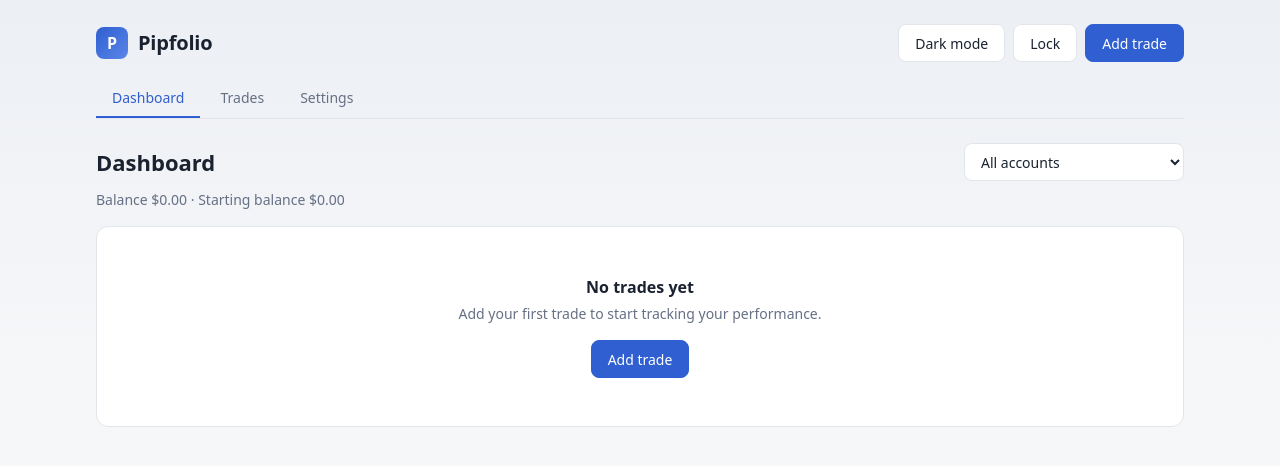
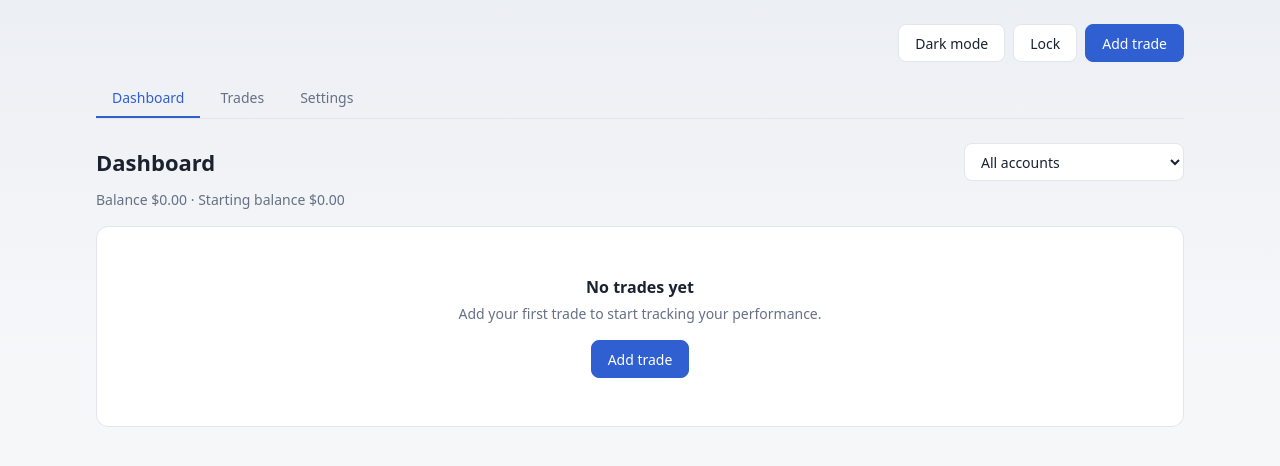
Before and after one commit to AhndreWalters/Pipfolio, a plain HTML site: page index.html in a window 1280 px wide. Both pictures are taken after typing "Sample123", "Sample123" into the empty fields and a click on the button "Create password". Drawn offline with Linux system fonts and the light colour scheme.

Commit message:
Update index.html

```diff
--- a/index.html
+++ b/index.html
@@ -13,7 +13,7 @@ body{font:14px/1.5 system-ui,-apple-system,"Segoe UI",Roboto,sans-serif;color:va
 h1{font-size:22px;line-height:28px;font-weight:650}h2{font-size:16px;line-height:24px;font-weight:600}
 .wrap{max-width:1120px;margin:0 auto;padding:24px 16px 48px}
 .top{display:flex;align-items:center;justify-content:space-between;gap:16px;margin-bottom:16px}
-.brand{display:flex;align-items:center;gap:10px;font-size:20px;font-weight:700;letter-spacing:-.2px}
+.brand{display:flex;align-items:center;font-family:"Space Grotesk", sans-serif;font-size:26px;font-weight:900;letter-spacing:-1px;color:var(--tx);}
 .logo{width:32px;height:32px;border-radius:8px;background:linear-gradient(135deg,var(--ac),#5b86e8);color:var(--acx);display:grid;place-items:center;font-size:16px;font-weight:700}
 .acts,.row{display:flex;gap:8px;flex-wrap:wrap;align-items:center}
 .tabs{display:flex;gap:4px;border-bottom:1px solid var(--bd);margin-bottom:24px}
@@ -169,7 +169,7 @@ const confirmDel=(t,m,label)=>ask(t,m,[{label:'Cancel',val:false},{label,cls:'da
 /* ---------- lock screen ---------- */
 function lockScreen(note){
  const a=getAuth(),setup=!a;
- app.innerHTML=`<div class="lock"><div class="card"><div class="brand"><span class="logo">P</span>Pipfolio</div><p class="mp">${setup?'Create a password to protect your journal. It is stored only in this browser.':'Enter your password to open your journal.'}</p>${note?`<p class="pos" style="margin-top:8px">${note}</p>`:''}
+ app.innerHTML=`<div class="lock"><div class="card"><div class="brand">Pipfolio</div><p class="mp">${setup?'Create a password to protect your journal. It is stored only in this browser.':'Enter your password to open your journal.'}</p>${note?`<p class="pos" style="margin-top:8px">${note}</p>`:''}
  <form id="lf" novalidate><label class="f"><span>${setup?'New password':'Password'}</span><input type="password" name="pw" autocomplete="${setup?'new-password':'current-password'}" autofocus></label>
  ${setup?'<label class="f"><span>Confirm password</span><input type="password" name="pw2" autocomplete="new-password"><small class="hint">At least 8 characters. There is no recovery if you forget it, so keep an exported backup.</small></label>':''}
  <small class="err" id="lerr"></small><button class="btn primary block" id="lb">${setup?'Create password':'Unlock'}</button></form>
@@ -186,7 +186,7 @@ function lockScreen(note){
 /* ---------- shell & views ---------- */
 function render(){
  const v=S.view;
- app.innerHTML=`<div class="wrap"><div class="top"><div class="brand"><span class="logo">P</span>Pipfolio</div><div class="acts"><button class="btn" data-act="theme">${document.documentElement.dataset.theme==='dark'?'Light mode':'Dark mode'}</button><button class="btn" data-act="lock">Lock</button><button class="btn primary" data-act="add">Add trade</button></div></div>
+ app.innerHTML=`<div class="wrap"><div class="top"><div class="brand"></div><div class="acts"><button class="btn" data-act="theme">${document.documentElement.dataset.theme==='dark'?'Light mode':'Dark mode'}</button><button class="btn" data-act="lock">Lock</button><button class="btn primary" data-act="add">Add trade</button></div></div>
  <nav class="tabs">${[['dashboard','Dashboard'],['trades','Trades'],['settings','Settings']].map(([k,l])=>`<button class="tab ${v===k?'on':''}" data-act="view" data-v="${k}">${l}</button>`).join('')}</nav>
  <main>${v==='dashboard'?dashboard():v==='trades'?tradesView():settingsView()}</main></div>`;
  if(v==='dashboard'&&S.trades.length)drawCharts()}
@@ -396,7 +396,7 @@ document.addEventListener('input',e=>{const i=e.target.id;if(i==='q'||i==='res'|
 $('#file').onchange=async e=>{const f=e.target.files[0];e.target.value='';await importFile(f)};
 
 /* ---------- start ---------- */
-if(!ls.set('pipfolio:probe','1'))app.innerHTML='<div class="lock"><div class="card"><div class="brand"><span class="logo">P</span>Pipfolio</div><p class="neg" style="margin-top:16px">Browser storage is blocked. Enable cookies / site data for this page (and leave private mode) so the journal can be saved.</p></div></div>';
+if(!ls.set('pipfolio:probe','1'))app.innerHTML='<div class="lock"><div class="card"><div class="brand">Pipfolio</div><p class="neg" style="margin-top:16px">Browser storage is blocked. Enable cookies / site data for this page (and leave private mode) so the journal can be saved.</p></div></div>';
 else{ls.del('pipfolio:probe');lockScreen()}
 </script>
 </body>
```
